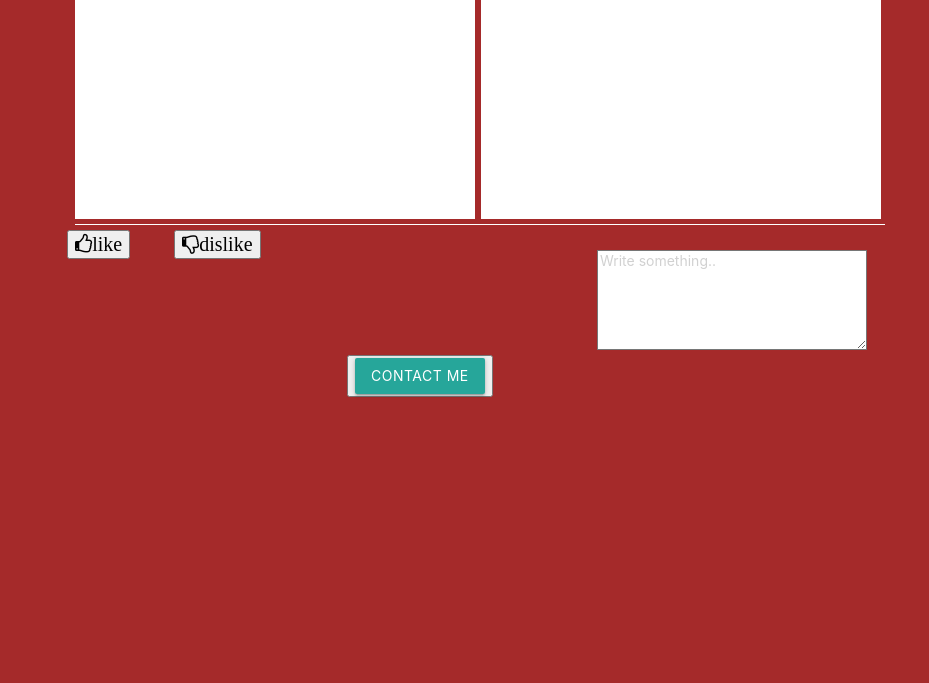
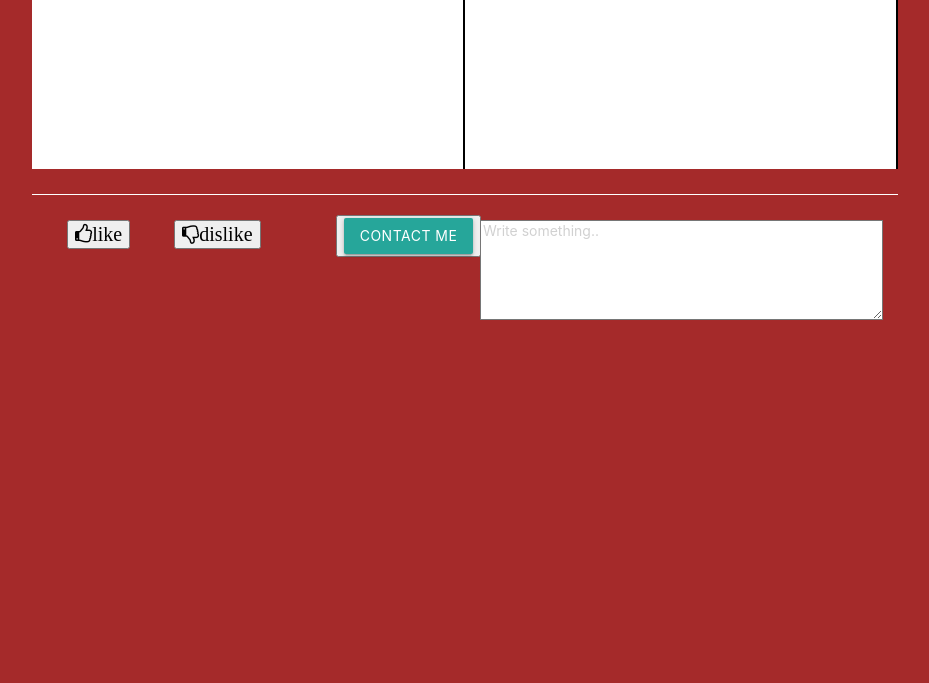
Before and after one commit to chaabounizeineb123456789/projet-finale, a plain HTML site: page index2.html in a window 1280 px wide. Shown: the part 117-800 px from the top of the page, without its empty margins (175-1104 px from the left). Drawn offline with nearby package versions, Linux system fonts and the light colour scheme.

Commit message:
Add files via upload

```diff
--- a/css/style.css
+++ b/css/style.css
@@ -29,29 +29,37 @@ li a:hover {
 
 }
 
-.navbar a {t
-  float: left;
-  display: block;
+.navbar a {
   color: #f2f2f2;
   text-align: center;
-  padding: 14px 16px;
   text-decoration: none;
   font-size: 17px;
    z-index:999;
 }
 body{
-background-image:  url("https://images.unsplash.com/photo-1498837167922-ddd27525d352?ixlib=rb-0.3.5&ixid=eyJhcHBfaWQiOjEyMDd9&s=8a5e4cac8bcaf69ffaf5d3b1c2b063e4&auto=format&fit=crop&w=750&q=80");}
+    background-image:  url("https://images.unsplash.com/photo-1498837167922-ddd27525d352?ixlib=rb-0.3.5&ixid=eyJhcHBfaWQiOjEyMDd9&s=8a5e4cac8bcaf69ffaf5d3b1c2b063e4&auto=format&fit=crop&w=750&q=80");
+}
+
 .cadre{
     background-color:  white;
     color: black;
-    float: left;
-    width: 33.2%;
-    padding: 5px;
-    margin-right: 4px;
     border-radius: 10px;
-    padding-right: 500px;
+    height: 300px;
+    border: 2px solid black;
+}
+.cadre:hover{
+    box-shadow: 10px 10px 10px;
+    border-color: green;
+    z-index: 20;
 
 }
+
+@media only screen and (max-width: 600px) {
+   /* .cadre{ margin-top: 15px; }*/
+    #contact-btn{ margin-top: 15px; margin-left: 30%;  }
+    .dort{margin-left: 20%; }
+}
+
 #navbar{
     background-color:white;
     color: black;
@@ -59,7 +67,7 @@ background-image:  url("https://images.unsplash.com/photo-1498837167922-ddd27525
 
 .cadre1{
     background-color:  black;
-     float: left;
+    float: left;
     width: 33.33%;
     padding: 5px;
     color: white;
@@ -123,10 +131,6 @@ color: black;
 }
 h5{
     text-align: center;
-}
-.col-md-4{
-    width: 300px;
-    height: 300px;
 }
 
 /*.shown {
@@ -200,9 +204,10 @@ width: 100%;}*/
    .bir,.iki{
         background-color: white;
         color: black;
+        height: 250px;
+        border-right: 2px solid black;
        /* display: inline-block;*/
-margin-left: 5px;
-margin-right: 1px;
+
     }
 /*.pomme{
 background-color: grey;
@@ -218,15 +223,10 @@ h2{
 }
 .us{
     background-color: white;
-        color: black;
-        margin-left: 250px;
-        margin-top: 5px;
-        width: 810px;
+    color: black;
+    margin-top: 5px;
 }
 
-.bir{
-   margin-left: 250px;
-}
 .button1,.button2{
     margin-left: 20px;
     margin-right: 20px;
@@ -243,7 +243,6 @@ h2{
 #subject{
     height:100px;
     background-color: white;
-    margin-left: 250px;
     margin-top: 5px;
 }
 .bes{
@@ -251,10 +250,7 @@ h2{
 
 }
 
-.col-md-6{
-    width: 400px;
-    height: 300px;
-}
+
 #comment{
     font-size: 30px;
 }
--- a/index2.html
+++ b/index2.html
@@ -12,17 +12,15 @@
       <meta name="viewport" content="width=device-width, initial-scale=1">
       <style>
          body{ background:#A52A2A; }
-
       </style>
    </head>
    <body>
       <div class="hayir">
-
       <h2>
          <p id="pho"></p>
       </h2>
-	<div class="container1">
-		<div class="row1">
+      <div class="container">
+      <div class="row">
          <div class="bir col-md-6">
             <h4>ingredients:</h4>
             <p id="ing">
@@ -37,169 +35,28 @@
                </div>
             </div>
             <p id="cui"></p>
-
-
          </div>
-			<br><br><br>
-			<div class="us col-sm-8" id="ste">
-
       </div>
-			<br><br><br>
-			<div class="container">
       <div class="row">
-			<div class="dort col-md-offset-0 col-md-4">
+         <div class="us col-sm-12 col-md-12" id="ste">
+         </div>
+       </div>
+       <div class="row">
+               <div class="dort col-xs-12 col-sm-5  col-md-4 col-lg-4">
                   <button class="button1" id="demo" onclick="sam()"><i class="fa fa-thumbs-o-up" aria-hidden="true">like</i></button>
                   <button class="button2" id="ram" onclick="rom()"><i class="fa fa-thumbs-o-down" aria-hidden="true">dislike</i></button>
-
                </div>
-				<div class=" bes col-md-4">
-					<br>
-
+               <div class="bes col-xs-12  col-sm-2 col-sm-offset-4 col-md-2 col-lg-2 col-lg-offset-0" id="contact-btn">
+               			<button><a href="mailto:zeinoubachaabouni@gmail.com" class="btn btn-primary">contact me</a></button>
+               	</div>
+               	<div class="col-xs-12  col-md-8 col-sm-12 col-lg-6">
                			<textarea id="subject" name="subject" placeholder="Write something.." mail></textarea>
-
-			<button><a href="mailto:zeinoubachaabouni@gmail.com" class="btn btn-primary">contact me</a></button>
-
                </div>
         </div>
          </div>
          <br><br><br>
-
-
       </div>
-	</div>
-</div>
-
-
-
-
-
-
-
-
-
-
-
-
-
-
-
-
-
-
-
-
-
-
-
-
-
-
-
-
-
-
-
-
-
-
-
-
-
-
-
-
-
-
-
-
-
-
-
-
-
-
-
-
-
-
-
-
-
-
-
-
-
-
-
-
-
-
-
-
-
-
-
-
-
-
-
-
-
-
-
-
-
-
-
-
-
-
-
-
-
-
-
-
-
-
-
-
-
-
-
-
-
-
-
-
-
-
-
-
-
-
-
-
-
-
-
-
-
-
-
-
-
-
-
-
-
-
-
-
-
-
    </body>
-
    <script src="https://unpkg.com/aos@2.3.1/dist/aos.js"></script>
    <script src="https://ajax.googleapis.com/ajax/libs/jquery/3.3.1/jquery.min.js"></script>
    <script src="https://maxcdn.bootstrapcdn.com/bootstrap/3.3.7/js/bootstrap.min.js"></script>
```
Lines whose indentation alone changed are shown as unchanged.
